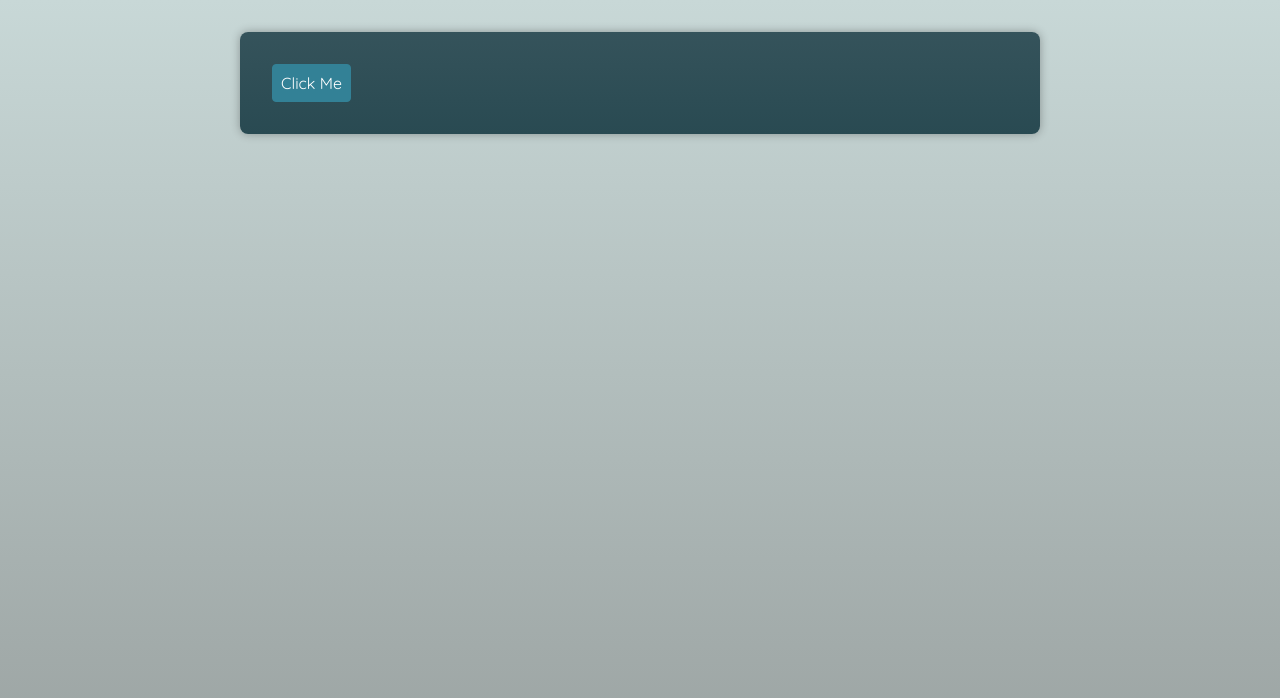
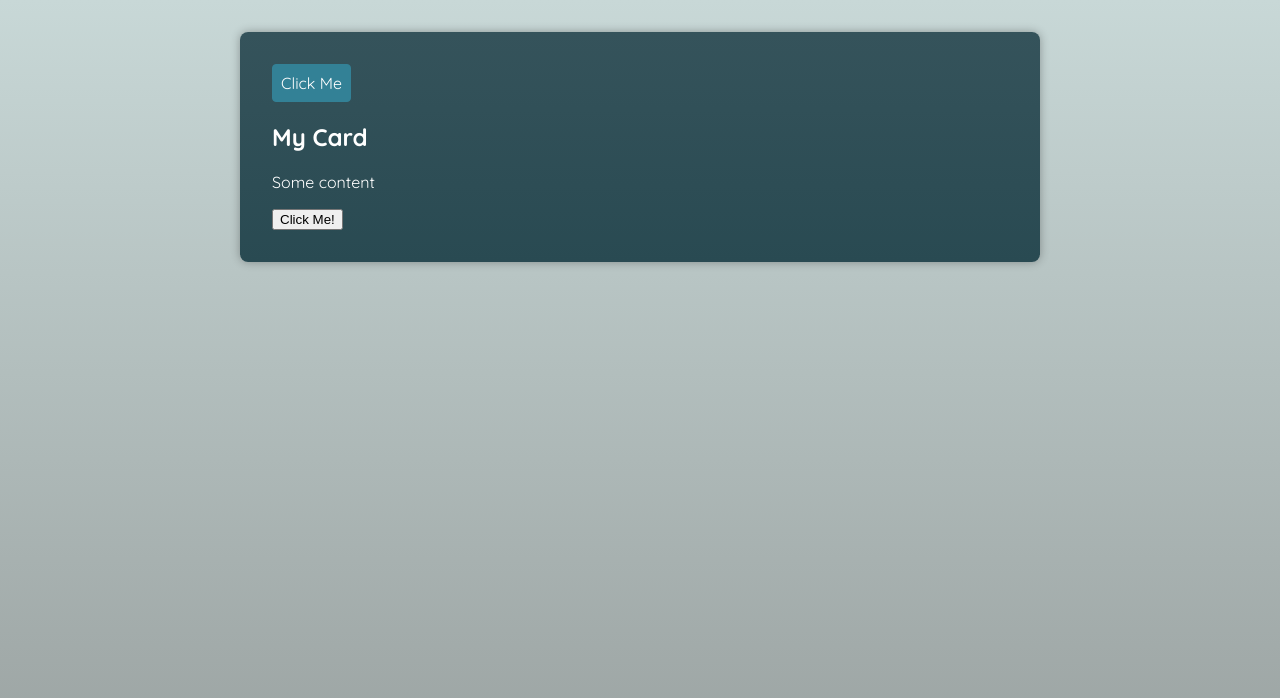
Before and after one commit to marcin-5/react-ts-exercises-2, a React (Vite) app: page / in a window 1280 px wide. Shown: the top 698 px of the page. Built offline with nearby package versions, Linux system fonts and the light colour scheme; a web font is replaced by a local one.

Commit message:
add card component that has multiple 'slots'

```diff
--- a/src/App.tsx
+++ b/src/App.tsx
@@ -1,10 +1,12 @@
-import Button from "./components/Button";
-import Container from "./components/Container.tsx";
+import Button from './components/Button';
+import { Demo } from './components/Card.tsx';
+import Container from './components/Container.tsx';
 
 function App() {
   return (
     <main>
       <Container as={Button}>Click Me</Container>
+      {Demo()}
     </main>
   );
 }
--- /dev/null
+++ b/src/components/Card.tsx
@@ -0,0 +1,35 @@
+// Example: A Card component that has multiple "slots" for content
+// Main slot => children prop
+// Actions slot => actions prop
+
+import { ReactNode } from 'react';
+
+type CardProps = {
+  title: string;
+  children: ReactNode;
+  // "actions" is like an extra "slot" of this component
+  // It's the same type as the children prop, since we expect JSX code as a prop value
+  actions: ReactNode;
+};
+
+export function Card({ title, children, actions }: CardProps) {
+  return (
+    <section>
+      <h2>{title}</h2>
+      {children}
+      {actions}
+    </section>
+  );
+}
+
+// Example Usage:
+export function Demo() {
+  return (
+    <Card
+      title="My Card"
+      actions={<button onClick={() => console.log('Button clicked!')}>Click Me!</button>}
+    >
+      <p>Some content</p>
+    </Card>
+  );
+}
```
